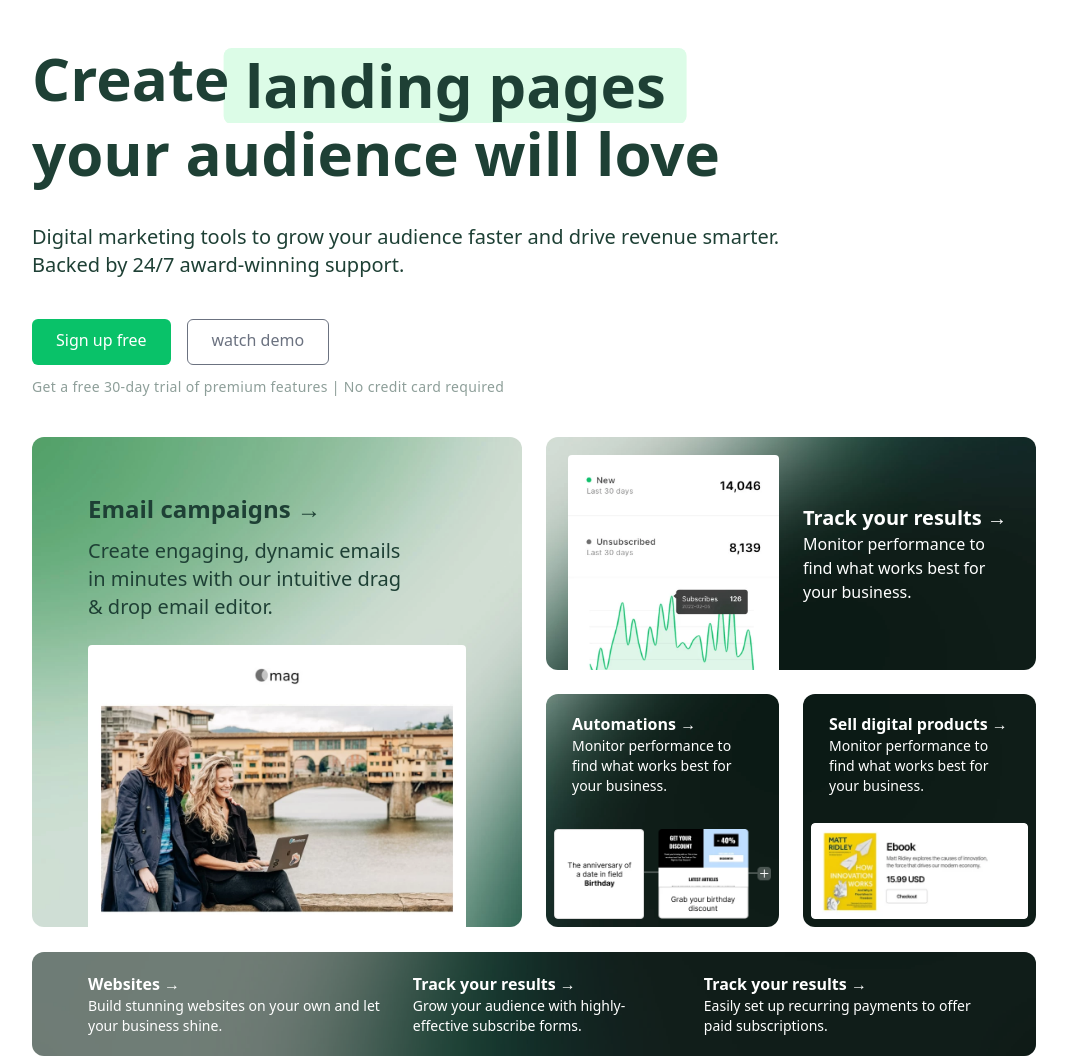
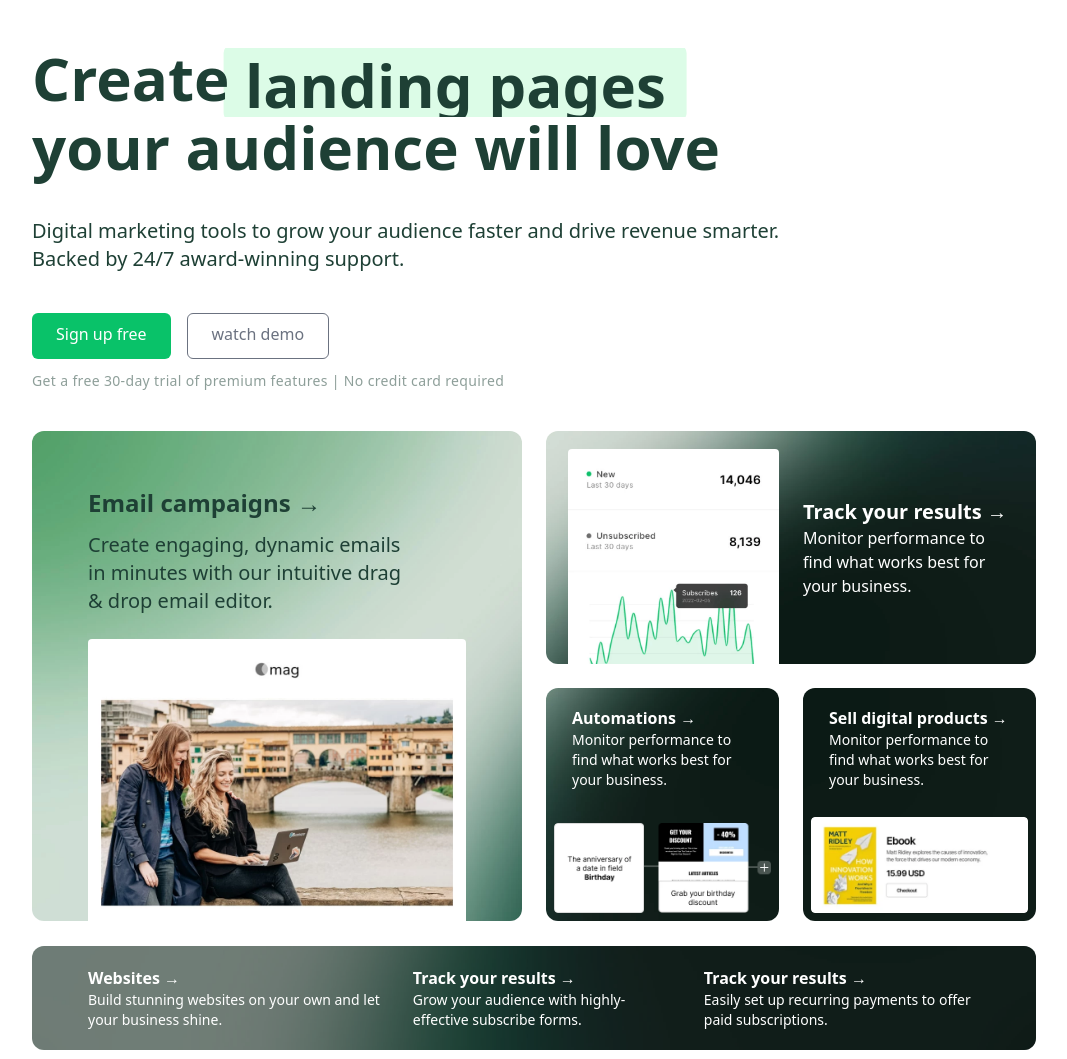
Before and after one commit to amecv/mailerlite-hero, a website: page src/index.html in a window 1280 px wide. Shown: the whole page, without its empty margins (106-1173 px from the left). Drawn offline with Linux system fonts and the light colour scheme.

Commit message:
Hero text animation fix

```diff
--- a/src/main.dev.css
+++ b/src/main.dev.css
@@ -27,20 +27,20 @@ button.outline-button {
 }
 
 .text-scroller {
-  @apply relative inline-grid h-[1.25em] leading-none overflow-y-clip transition-all duration-700 before:transition-all before:duration-700 before:block before:absolute before:w-[110%] before:h-[76px] before:left-1/2 before:top-1/2 before:bg-green-100 before:rounded-lg before:-z-10 before:-translate-x-1/2 before:-translate-y-1/2;
+  @apply relative inline-grid h-[1.15em] leading-none overflow-y-clip transition-all duration-700 before:transition-all before:duration-700 before:block before:absolute before:w-[110%] before:h-[76px] before:left-1/2 before:top-1/2 before:bg-green-100 before:rounded-lg before:-z-10 before:-translate-x-1/2 before:-translate-y-1/2;
 
   & span {
     grid-area: 1/1;
     will-change: transform;
-    @apply transition-transform duration-700 ease-out-back;
+    @apply transition-all duration-700 ease-out-back;
   }
 
   & .incoming-word {
-    @apply -translate-y-full;
+    @apply opacity-0 -translate-y-full absolute;
   }
 
   & .outgoing-word {
-    @apply translate-y-full;
+    @apply opacity-0 translate-y-full absolute;
   }
 }
 
```
Also changed, not shown: src/styles/main.css.
